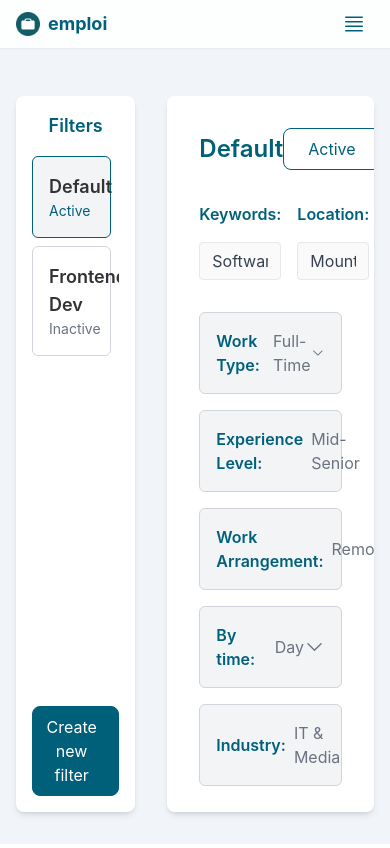
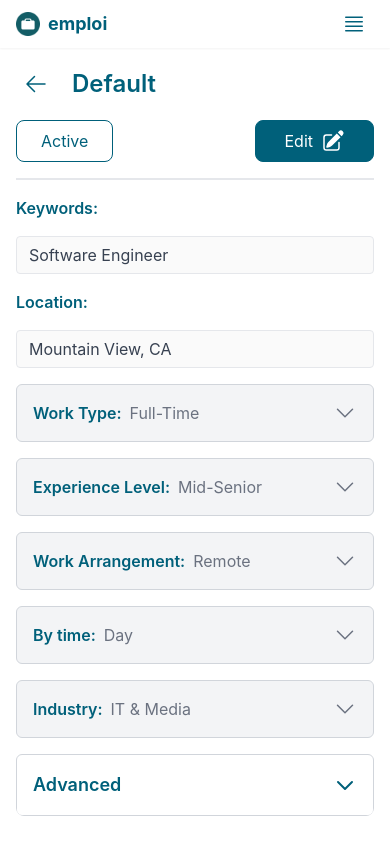
Before and after one commit to lhphat02/Grab-Team14-Frontend, a React (Vite) app: page /filter-configure in a window 390 px wide. Built offline with nearby package versions, Linux system fonts and the light colour scheme.

Commit message:
refactor: Update filter configuring page layout and styling for improved responsiveness

```diff
--- a/src/components/common/RadioCardGroup.jsx
+++ b/src/components/common/RadioCardGroup.jsx
@@ -22,8 +22,8 @@ const RadioCardGroup = ({ options, onChange, className }) => {
           key={index}
           className={`border w-full hover:bg-gray-100 rounded-md p-4 cursor-pointer ${
             selectedOption === option.id
-              ? 'bg-gray-100  border-prim-1'
-              : 'border-gray-300 bg-white '
+              ? 'bg-gray-100 border-prim-1'
+              : 'border-gray-300 bg-white'
           }`}
         >
           <input
--- a/src/components/features/filter/FilterConfigureSection.jsx
+++ b/src/components/features/filter/FilterConfigureSection.jsx
@@ -1,4 +1,8 @@
-import { CheckCircleIcon, PencilSquareIcon } from '@heroicons/react/24/solid';
+import {
+  CheckCircleIcon,
+  PencilSquareIcon,
+  ArrowLeftIcon,
+} from '@heroicons/react/24/solid';
 import { useEffect, useState } from 'react';
 
 import Accordion from '../../common/Accordion';
@@ -16,6 +20,8 @@ import SingleSelectAccordion from '../../common/SingleSelectAccordion';
  * @param {Function} props.onEditToggle - Function to toggle edit mode.
  * @param {Object} props.options - The available options for the filters.
  * @param {Function} props.onSave - Function to save the filter configuration.
+ * @param {boolean} props.showSection - Flag indicating if the section should be shown.
+ * @param {Function} props.onCloseSection - Function to close the section.
  * @returns {JSX.Element} The FilterConfigureSection component.
  */
 const FilterConfigureSection = ({
@@ -24,6 +30,8 @@ const FilterConfigureSection = ({
   onEditToggle,
   options,
   onSave,
+  showSection,
+  onCloseSection,
 }) => {
   const [inputValues, setInputValues] = useState({});
   const [filterName, setFilterName] = useState('');
@@ -121,9 +129,19 @@ const FilterConfigureSection = ({
   }
 
   return (
-    <section className="flex flex-col items-start justify-start w-full h-full gap-8 p-8 overflow-y-auto bg-white rounded-lg shadow-md">
-      {/* Headbar */}
-      <div className="flex items-center justify-between w-full">
+    <section
+      className={`flex-col items-start justify-start w-full h-full md:p-8 overflow-y-auto bg-white rounded-lg md:shadow-md md:flex ${
+        showSection ? '' : 'hidden'
+      }`}
+    >
+      <div className="flex flex-col items-center justify-between w-full gap-4 pb-4 border-b-2 md:flex-row">
+        <div className="flex items-center w-full gap-4">
+          <div
+            className="flex items-center justify-center w-10 h-10 rounded-full cursor-pointer hover:bg-slate-100"
+            onClick={onCloseSection}
+          >
+            <ArrowLeftIcon className="w-6 h-6 text-prim-1" />
+          </div>
           {isEditEnabled ? (
             <BaseInput
               value={filterName}
@@ -133,8 +151,8 @@ const FilterConfigureSection = ({
           ) : (
             <h4 className="text-2xl text-prim-1">{filterData?.name}</h4>
           )}
-
-        <div className="flex gap-2">
+        </div>
+        <div className="flex justify-between w-full gap-2 md:w-auto">
           {filterData?.active ? (
             <BaseButton outline disabled>
               <p>Active</p>
@@ -144,7 +162,6 @@ const FilterConfigureSection = ({
               <p>Activate</p>
             </BaseButton>
           )}
-
           {isEditEnabled ? (
             <BaseButton onClick={handleSave}>
               <p>Save</p>
@@ -158,10 +175,8 @@ const FilterConfigureSection = ({
           )}
         </div>
       </div>
-
       {/* Keywords and location filters */}
-      <div className="flex w-full gap-4">
-        {/* Keywords filter */}
+      <div className="flex flex-col w-full gap-4 mt-4 md:flex-row">
         <div className="flex flex-col w-full gap-4">
           <p className="font-semibold text-prim-1">Keywords:</p>
           <BaseInput
@@ -171,8 +186,6 @@ const FilterConfigureSection = ({
             onChange={(e) => handleInputChange('keyword', e.target.value)}
           />
         </div>
-
-        {/* Location filter */}
         <div className="flex flex-col w-full gap-4">
           <p className="font-semibold text-prim-1">Location:</p>
           <BaseInput
@@ -183,9 +196,7 @@ const FilterConfigureSection = ({
           />
         </div>
       </div>
-
-      {/* Basic filters */}
-      <div className="flex flex-col justify-between w-full gap-4">
+      <div className="flex flex-col justify-between w-full gap-4 my-4 ">
         {filterAccordions.map((accordion, index) => (
           <SingleSelectAccordion
             key={index}
@@ -197,8 +208,6 @@ const FilterConfigureSection = ({
           />
         ))}
       </div>
-
-      {/* Advanced filters */}
       <Accordion
         title={<p className="text-lg font-semibold text-prim-1">Advanced</p>}
       >
--- a/src/components/features/filter/FilterList.jsx
+++ b/src/components/features/filter/FilterList.jsx
@@ -8,20 +8,24 @@ import RadioCardGroup from '../../common/RadioCardGroup';
  * @param {Object} props - The component props.
  * @param {Object[]} props.data - The list of filter data.
  * @param {Function} props.handleOnChange - The function to handle filter change.
+ * @param {boolean} props.showSection - Flag indicating if the section should be shown.
  * @returns {JSX.Element} The FilterList component.
  */
-const FilterList = ({ data, handleOnChange }) => {
+const FilterList = ({ data, handleOnChange, showSection }) => {
   const handleCreateFilter = () => {
     // Future: Implement create filter functionality
   };
 
   return (
-    <section className="flex flex-col items-center justify-between w-1/3 h-full gap-4 p-4 bg-white rounded-lg shadow-md">
+    <section
+      className={`flex flex-col items-center justify-between h-full gap-4 p-4 rounded-lg w-full md:w-1/3 md:bg-white md:shadow-md ${
+        !showSection ? '' : 'hidden md:flex'
+      }`}
+    >
       <h4 className="text-prim-1">Filters</h4>
       <div className="w-full h-full pr-2 overflow-y-auto scroll-p-16">
         <RadioCardGroup options={data} onChange={handleOnChange} />
       </div>
-
       <BaseButton className="w-full" onClick={handleCreateFilter}>
         <p>Create new filter</p>
         <PlusIcon className="w-6 h-6 " />
--- a/src/components/features/joblist/filter/FilterModalToggle.jsx
+++ b/src/components/features/joblist/filter/FilterModalToggle.jsx
@@ -71,14 +71,14 @@ const FilterModalToggle = () => {
             onSelectSection={setCurrentSection}
           />
           <div className="flex flex-col w-full h-full md:h-auto">
-            <div className="flex items-center justify-between w-full p-4 border-2 border-b">
+            <div className="flex items-center justify-between w-full p-4 border-b-2">
               {getCurrentSectionLabel()}
               <XMarkIcon
                 onClick={handleCloseModal}
                 className="w-8 h-8 p-1 rounded-full cursor-pointer text-prim-1 hover:bg-gray-100"
               />
             </div>
-            <div className="w-full p-4 border-2 bg-gray-50 md:overflow-y-auto md:bg-white">
+            <div className="w-full p-4 bg-gray-50 md:overflow-y-auto md:bg-white">
               {renderSectionContent()}
             </div>
           </div>
--- a/src/components/layouts/FiltetPageLayout.jsx
+++ b/src/components/layouts/FiltetPageLayout.jsx
@@ -1,6 +1,6 @@
 const FilterPageLayout = ({ children }) => {
   return (
-    <div className="flex flex-row justify-between h-screen gap-8 pt-24 pb-8 bg-slate-100 container-page">
+    <div className="pt-16 pb-8 bg-white container-page md:pt-24 md:flex-row md:bg-slate-100 md:h-screen md:justify-center md:gap-8">
       {children}
     </div>
   );
--- /dev/null
+++ b/src/hooks/useMediaQuery.js
@@ -0,0 +1,29 @@
+import { useState, useEffect } from 'react';
+
+const useMediaQuery = (width) => {
+  const [targetReached, setTargetReached] = useState(false);
+
+  const updateTarget = (e) => {
+    if (e.matches) {
+      setTargetReached(true);
+    } else {
+      setTargetReached(false);
+    }
+  };
+
+  useEffect(() => {
+    const media = window.matchMedia(`(max-width: ${width}px)`);
+    media.addEventListener('change', updateTarget);
+
+    // Check on mount
+    if (media.matches) {
+      setTargetReached(true);
+    }
+
+    return () => media.removeEventListener('change', updateTarget);
+  }, [width]);
+
+  return targetReached;
+};
+
+export default useMediaQuery;
--- a/src/routes/filter-configure.jsx
+++ b/src/routes/filter-configure.jsx
@@ -1,24 +1,26 @@
-import { useEffect, useState } from 'react';
+import { useEffect, useRef, useState } from 'react';
 
 import FilterPageLayout from '../components/layouts/FiltetPageLayout';
 import FilterConfigureSection from '../components/features/filter/FilterConfigureSection';
 import FilterList from '../components/features/filter/FilterList';
 import MOCK from '../constants/mockData';
+import useMediaQuery from '../hooks/useMediaQuery';
 
-/**
- * Represents the page for configuring filters.
- * @component
- *
- * @returns {JSX.Element} The JSX element representing the filter configure page.
- */
 const FilterConfigurePage = () => {
   const [filterData, setFilterData] = useState(null);
   const [isEditEnabled, setIsEditEnabled] = useState(false);
+  const [showConfigureSection, setShowConfigureSection] = useState(false);
+  const previousFilter = useRef(null);
+
+  const isMobile = useMediaQuery(768);
 
   const handleOptionChange = (optionId) => {
-    setFilterData(
-      MOCK.FILTERS.find((filter) => filter.id === optionId) || null
-    );
+    const newFilterData =
+      MOCK.FILTERS.find((filter) => filter.id === optionId) || null;
+    setFilterData(newFilterData);
+    if (isMobile) {
+      setShowConfigureSection(true);
+    }
   };
 
   const handleEditToggle = () => {
@@ -27,7 +29,6 @@ const FilterConfigurePage = () => {
 
   const handleSave = (updatedFilterData) => {
     setFilterData(updatedFilterData);
-    // Future: Implement API call to save the updated filter data
   };
 
   useEffect(() => {
@@ -38,16 +39,53 @@ const FilterConfigurePage = () => {
     }
   }, []);
 
+  useEffect(() => {
+    if (isMobile && filterData !== previousFilter.current) {
+      setShowConfigureSection(true);
+    }
+    previousFilter.current = filterData;
+  }, [filterData, isMobile]);
+
   return (
     <FilterPageLayout>
-      <FilterList data={MOCK.FILTERS} handleOnChange={handleOptionChange} />
+      {isMobile ? (
+        <>
+          {!showConfigureSection && (
+            <FilterList
+              data={MOCK.FILTERS}
+              handleOnChange={handleOptionChange}
+            />
+          )}
+          {showConfigureSection && (
             <FilterConfigureSection
               filterData={filterData}
               isEditEnabled={isEditEnabled}
               onEditToggle={handleEditToggle}
               options={MOCK.OPTIONS}
               onSave={handleSave}
+              showSection={showConfigureSection}
+              onCloseSection={() => setShowConfigureSection(false)}
             />
+          )}
+        </>
+      ) : (
+        <>
+          <FilterList
+            data={MOCK.FILTERS}
+            handleOnChange={handleOptionChange}
+            showSection={showConfigureSection}
+          />
+          <FilterConfigureSection
+            filterData={filterData}
+            isEditEnabled={isEditEnabled}
+            onEditToggle={handleEditToggle}
+            options={MOCK.OPTIONS}
+            onSave={handleSave}
+            showSection={true}
+            onCloseSection={() => setShowConfigureSection(false)}
+          />
+        </>
+      )}
     </FilterPageLayout>
   );
 };
```
Lines whose indentation alone changed are shown as unchanged.
